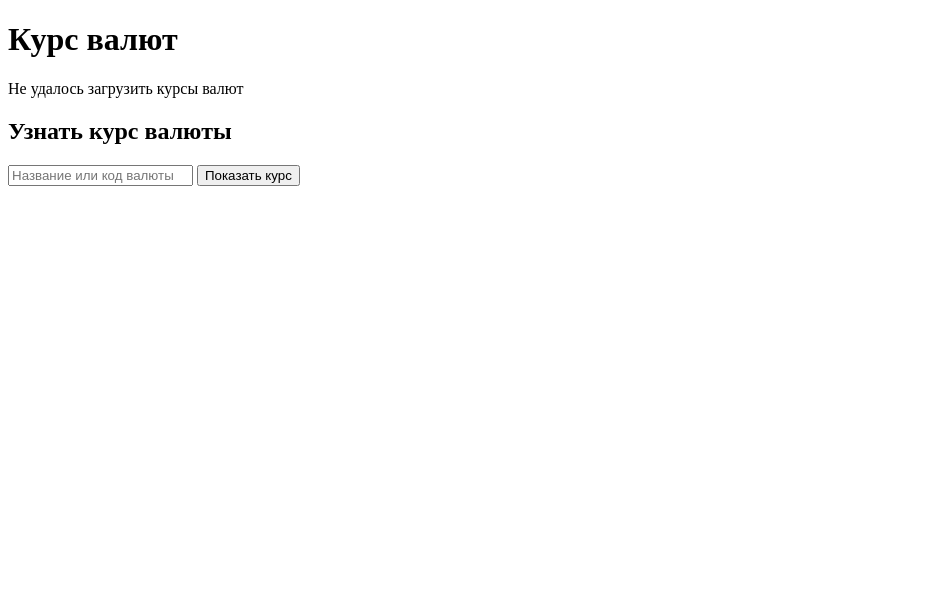
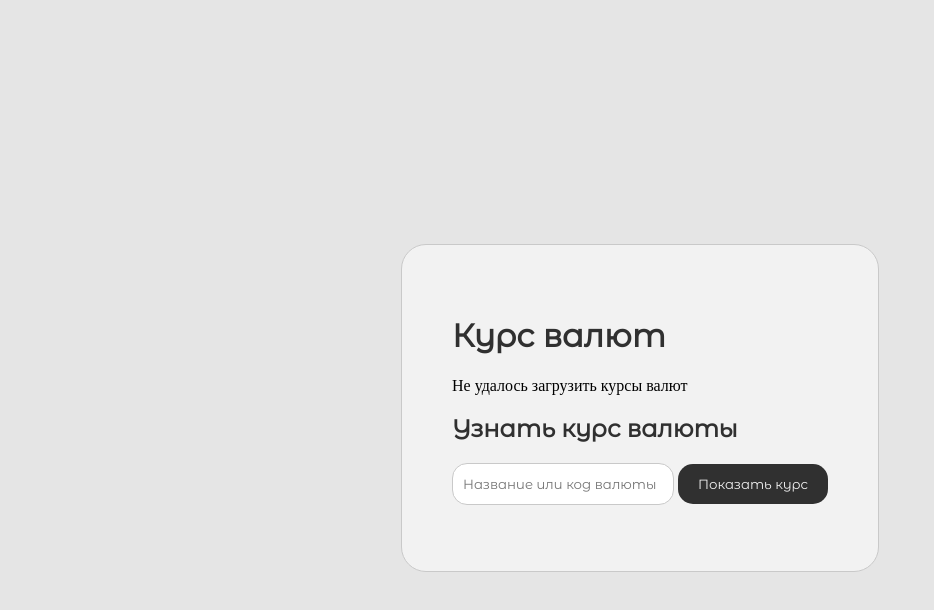
Before and after one commit to 4ertopolohh/exchange-rate, a plain HTML site: page index.html in a window 1280 px wide. Shown: the whole page, without its empty margins (0-934 px from the left). Drawn offline with Linux system fonts and the light colour scheme; no server answers.

Commit message:
Стилизация

```diff
--- a/index.html
+++ b/index.html
@@ -5,9 +5,10 @@
     <meta charset="UTF-8">
     <meta name="viewport" content="width=device-width, initial-scale=1.0">
     <title>Курс валют</title>
+    <link rel="stylesheet" href="./styles.css">
 </head>
 <body>
-
+    <div class="wrapper">
         <h1>Курс валют</h1>
 
         <div id="rates"></div>
@@ -20,7 +21,7 @@
         </form>
 
         <p id="result"></p>
-
+    </div>
 <script src="script.js"></script>
 </body>
 </html>
--- /dev/null
+++ b/styles.css
@@ -0,0 +1,61 @@
+@import url('https://fonts.googleapis.com/css2?family=Montserrat+Alternates&display=swap');
+
+body{
+    background-color: #e5e5e5;
+    display: flex;
+    justify-content: center;
+    align-items: center;
+    height: 100vh;
+}
+
+h1, h2, h3, h4, h5, h6, p, span, a, li, input, select, textarea {
+    color: #303030;
+    font-family: Montserrat Alternates, sans-serif;
+}
+
+img{
+    height: 19px;
+    width: auto;
+}
+
+input{
+    width: 200px;
+    height: 40px;
+    padding: 0 10px;
+    border: 1px solid #c9c9c9;
+    border-radius: 15px;
+    transition: all 500ms ease;
+
+    &:hover{
+        transform: scale(0.99);
+    }
+}
+
+button{
+    width: 150px;
+    height: 40px;
+    margin: 0;
+    padding: 0;
+    background-color: #303030;
+    color: #f2f2f2;
+    border: none;
+    border-radius: 15px;
+    font-family: Montserrat Alternates, sans-serif;
+    cursor: pointer;
+    transition: all 500ms ease;
+
+    &:hover{
+        opacity: 0.9;
+        transform: scale(0.99);
+    }
+}
+
+.wrapper{
+    background-color: #f2f2f2;
+    padding: 50px;
+    margin: 0;
+    width: fit-content;
+    height: fit-content;
+    border-radius: 25px;
+    border: 1px solid #c9c9c9;
+}
```
Lines whose indentation alone changed are shown as unchanged.
